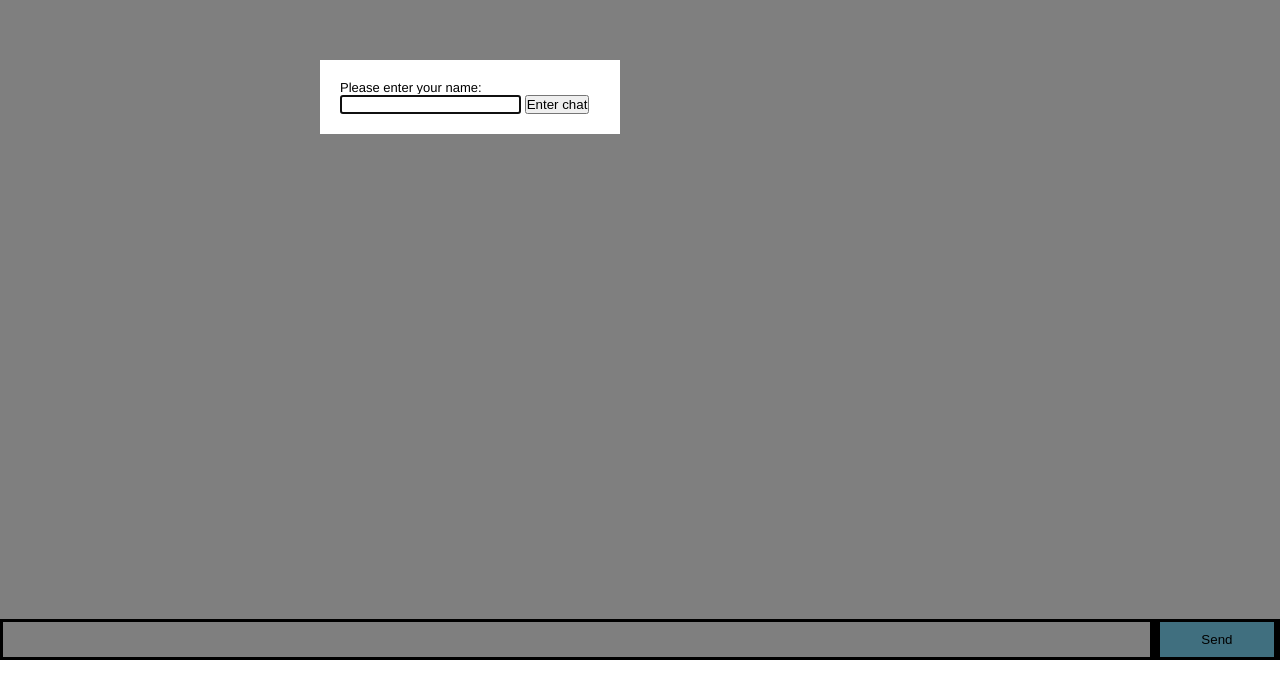
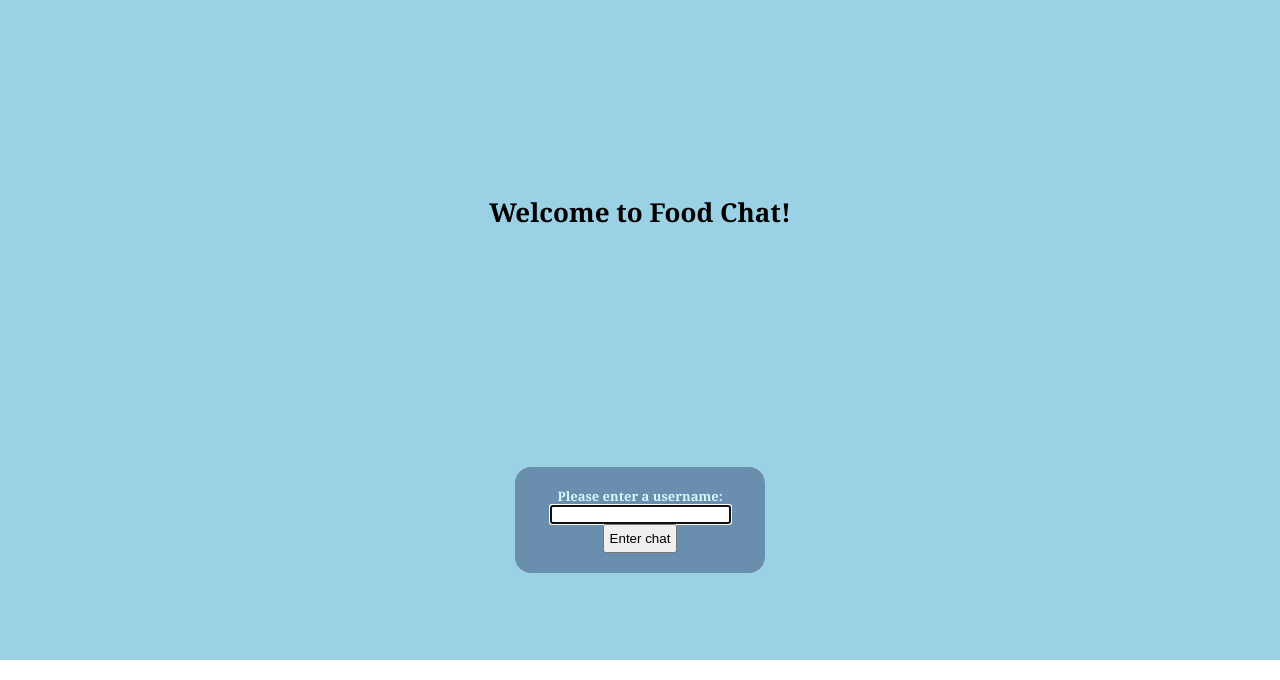
Before and after one commit to renelee/foodchat, a website: page index.html in a window 1280 px wide. Shown: the part 140-820 px from the top of the page. Drawn offline with nearby package versions, Linux system fonts and the light colour scheme; no server answers.

Commit message:
changed some stuff

```diff
--- a/index.html
+++ b/index.html
@@ -4,7 +4,9 @@
     <title>Socket.IO chat</title>
     <style>
       * { margin: 0; padding: 0; box-sizing: border-box; }
-      body { font: 13px Helvetica, Arial; }
+      body {
+        font: 13px Proxima Nova, Georgia;
+       }
       form { background: #000; padding: 3px; position: fixed; bottom: 0; width: 100%; }
       form input { border: 0; padding: 10px; width: 90%; margin-right: .5%; }
       form button { width: 9%; background: rgb(130, 224, 255); border: none; padding: 10px; }
@@ -19,16 +21,25 @@
         position: relative;
         height: 100vh;
         width: 100vw;
-        background-color: rgba(0,0,0,0.5);
+        /*background-color: rgba(0,1,1,0.9);*/
+        background-color: #9BD1E5;
         z-index: 10;
+        text-align: center;
+        align-content: center;
+        padding-top: 10px;
       }
       #name-dialog {
         position: relative;
-        width: 300px;
+        margin: 0 auto;
+        width: 250px;
         padding: 20px;
-        top: 25%;
-        left: 25%;
-        background-color: white;
+        top: 30%;
+
+        background-color: #6A8EAE;
+        border-radius: 1rem;
+      }
+      #enter-chat {
+        padding: 5px;
       }
       .suggestions {
         display: none;
@@ -132,11 +143,13 @@
 
   <body>
     <div id="name-dialog-overlay">
+      <h1>Welcome to Food Chat!</h1>
       <div id="name-dialog">
         <div id = "error-container"></div>
-        <p>Please enter your name:</p>
+
+        <h4 style="color:#D1FAFF">Please enter a username:</h4>
         <input id="input-name" type="text">
-        <button type="button" onclick="setUsername()">
+        <button id="enter-chat" type="button" onclick="setUsername()">
           Enter chat
         </button>
       </div>
```
